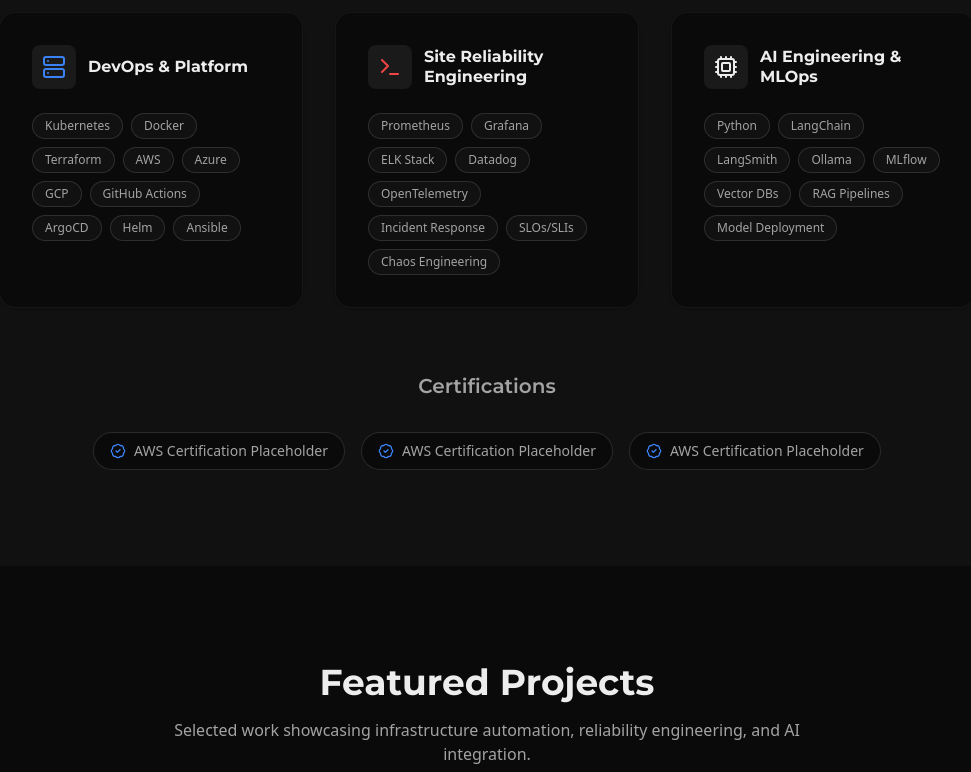
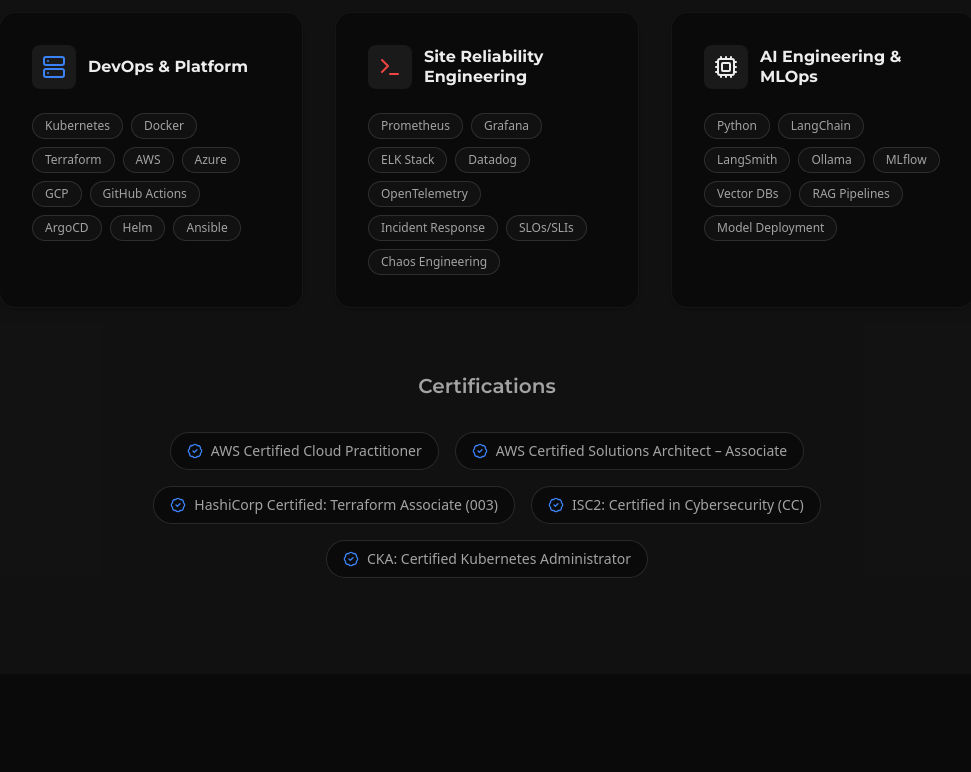
Before and after one commit to crypticseeds/devopsfoundry, a Next.js app: page / in a window 1280 px wide. Shown: the part 948-1720 px from the top of the page, without its empty margins (153-1124 px from the left). Built offline with nearby package versions, Linux system fonts and the light colour scheme.

Commit message:
feat: Introduce skills and certifications data and centralize footer content in `content.ts`.

```diff
--- a/src/components/Footer.tsx
+++ b/src/components/Footer.tsx
@@ -1,6 +1,6 @@
 import Link from "next/link"
 import { Github, Linkedin } from "lucide-react"
-import { socialLinks } from "@/data/content"
+import { footer } from "@/data/content"
 
 export function Footer() {
     return (
@@ -8,13 +8,13 @@
             <div className="mx-auto flex max-w-5xl flex-col items-center justify-between gap-6 px-6 md:flex-row">
                 <div className="flex flex-col items-center gap-2 md:items-start">
                     <span className="text-sm font-medium text-foreground">
-                        © 2025 DevOps Foundry – Femi Akinlotan. <span className="text-secondary font-normal">All rights reserved.</span>
+                        {footer.copyright} <span className="text-secondary font-normal">{footer.rights}</span>
                     </span>
                 </div>
 
                 <div className="flex items-center gap-6">
                     <Link
-                        href={socialLinks.linkedin}
+                        href={footer.social.linkedin}
                         target="_blank"
                         rel="noopener noreferrer"
                         className="text-secondary transition-colors hover:text-accent-blue"
@@ -23,7 +23,7 @@
                         <Linkedin className="h-5 w-5" />
                     </Link>
                     <Link
-                        href={socialLinks.github}
+                        href={footer.social.github}
                         target="_blank"
                         rel="noopener noreferrer"
                         className="text-secondary transition-colors hover:text-foreground"
@@ -32,7 +32,7 @@
                         <Github className="h-5 w-5" />
                     </Link>
                     <Link
-                        href={socialLinks.x}
+                        href={footer.social.x}
                         target="_blank"
                         rel="noopener noreferrer"
                         className="text-secondary transition-colors hover:text-foreground"
--- a/src/components/Skills.tsx
+++ b/src/components/Skills.tsx
@@ -1,72 +1,32 @@
 import { BadgeCheck, Cpu, Server, Terminal } from "lucide-react"
+import { skills } from "@/data/content"
 
 export function Skills() {
-    const skillGroups = [
-        {
-            title: "DevOps & Platform",
-            icon: <Server className="h-6 w-6 text-accent-blue" />,
-            skills: [
-                "Kubernetes",
-                "Docker",
-                "Terraform",
-                "AWS",
-                "Azure",
-                "GCP",
-                "GitHub Actions",
-                "ArgoCD",
-                "Helm",
-                "Ansible",
-            ],
-        },
-        {
-            title: "Site Reliability Engineering",
-            icon: <Terminal className="h-6 w-6 text-accent-red" />,
-            skills: [
-                "Prometheus",
-                "Grafana",
-                "ELK Stack",
-                "Datadog",
-                "OpenTelemetry",
-                "Incident Response",
-                "SLOs/SLIs",
-                "Chaos Engineering",
-            ],
-        },
-        {
-            title: "AI Engineering & MLOps",
-            icon: <Cpu className="h-6 w-6 text-foreground" />,
-            skills: [
-                "Python",
-                "LangChain",
-                "LangSmith",
-                "Ollama",
-                "MLflow",
-                "Vector DBs",
-                "RAG Pipelines",
-                "Model Deployment",
-            ],
-        },
+    const icons = [
+        <Server className="h-6 w-6 text-accent-blue" />,
+        <Terminal className="h-6 w-6 text-accent-red" />,
+        <Cpu className="h-6 w-6 text-foreground" />,
     ]
 
     return (
         <section id="skills" className="bg-secondary/5 py-24">
             <div className="mx-auto max-w-5xl px-6">
                 <div className="mb-16 flex flex-col items-center text-center">
-                    <h2 className="mb-4 text-3xl font-bold md:text-4xl">Skills & Tooling</h2>
+                    <h2 className="mb-4 text-3xl font-bold md:text-4xl">{skills.title}</h2>
                     <p className="max-w-2xl text-secondary">
-                        A comprehensive toolkit for building scalable, reliable, and intelligent systems.
+                        {skills.subtitle}
                     </p>
                 </div>
 
                 <div className="grid gap-8 md:grid-cols-3">
-                    {skillGroups.map((group) => (
+                    {skills.groups.map((group, index) => (
                         <div
                             key={group.title}
                             className="group relative overflow-hidden rounded-2xl border border-white/10 bg-background p-8 shadow-sm transition-all hover:-translate-y-1 hover:shadow-md dark:border-white/5"
                         >
                             <div className="mb-6 flex items-center gap-3">
                                 <div className="rounded-lg bg-secondary/10 p-2.5 transition-colors group-hover:bg-secondary/20">
-                                    {group.icon}
+                                    {icons[index]}
                                 </div>
                                 <h3 className="font-bold leading-tight">{group.title}</h3>
                             </div>
@@ -91,13 +51,13 @@
                         Certifications
                     </h3>
                     <div className="flex flex-wrap justify-center gap-4">
-                        {[1, 2, 3].map((i) => (
+                        {skills.certifications.map((cert) => (
                             <div
-                                key={i}
+                                key={cert}
                                 className="flex items-center gap-2 rounded-full border border-secondary/20 bg-background px-4 py-2 text-sm font-medium text-secondary"
                             >
                                 <BadgeCheck className="h-4 w-4 text-accent-blue" />
-                                <span>AWS Certification Placeholder</span>
+                                <span>{cert}</span>
                             </div>
                         ))}
                     </div>
--- a/src/data/content.ts
+++ b/src/data/content.ts
@@ -15,6 +15,61 @@
             url: "#projects"
         }
     }
+}
+
+export const skills = {
+    title: "Skills & Tooling",
+    subtitle: "A comprehensive toolkit for building scalable, reliable, and intelligent systems.",
+    groups: [
+        {
+            title: "DevOps & Platform",
+            skills: [
+                "Kubernetes",
+                "Docker",
+                "Terraform",
+                "AWS",
+                "Azure",
+                "GCP",
+                "GitHub Actions",
+                "ArgoCD",
+                "Helm",
+                "Ansible",
+            ],
+        },
+        {
+            title: "Site Reliability Engineering",
+            skills: [
+                "Prometheus",
+                "Grafana",
+                "ELK Stack",
+                "Datadog",
+                "OpenTelemetry",
+                "Incident Response",
+                "SLOs/SLIs",
+                "Chaos Engineering",
+            ],
+        },
+        {
+            title: "AI Engineering & MLOps",
+            skills: [
+                "Python",
+                "LangChain",
+                "LangSmith",
+                "Ollama",
+                "MLflow",
+                "Vector DBs",
+                "RAG Pipelines",
+                "Model Deployment",
+            ],
+        },
+    ],
+    certifications: [
+        "AWS Certified Cloud Practitioner",
+        "AWS Certified Solutions Architect – Associate",
+        "HashiCorp Certified: Terraform Associate (003)",
+        "ISC2: Certified in Cybersecurity (CC)",
+        "CKA: Certified Kubernetes Administrator"
+    ]
 }
 
 export const projects = [
@@ -74,8 +129,12 @@
     },
 ]
 
-export const socialLinks = {
-    linkedin: "https://linkedin.com",
-    github: "https://github.com",
-    x: "https://x.com"
+export const footer = {
+    copyright: "© 2025 DevOps Foundry – Femi Akinlotan.",
+    rights: "All rights reserved.",
+    social: {
+        linkedin: "https://linkedin.com",
+        github: "https://github.com",
+        x: "https://x.com"
+    }
 }
```
